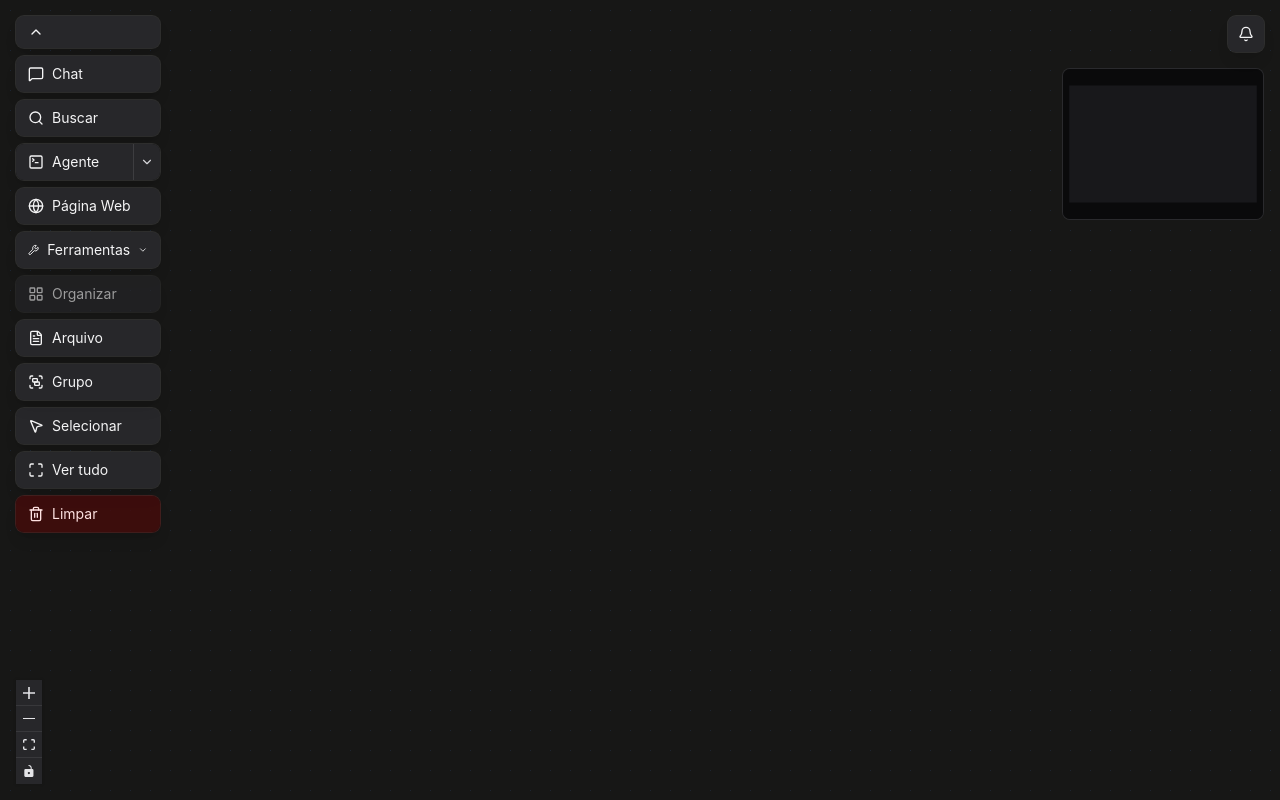
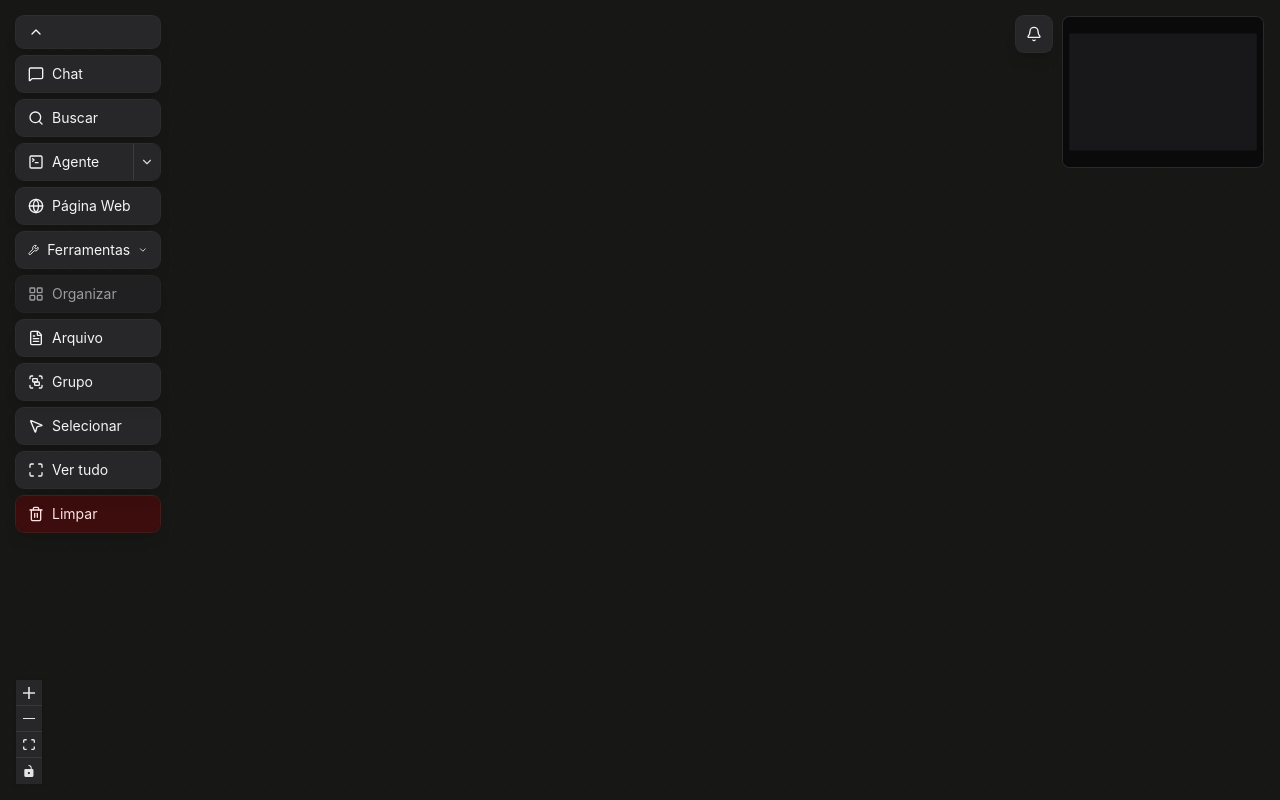
Before and after one commit to Felipe-Alcantara/Felixo-AI-Core, a React (Vite) app in the folder app/: page / in a window 1280 px wide. Built offline with nearby package versions, Linux system fonts and the light colour scheme.

Commit message:
fix: position notifications beside minimap

```diff
--- a/app/src/features/canvas/components/CanvasView.tsx
+++ b/app/src/features/canvas/components/CanvasView.tsx
@@ -250,7 +250,7 @@ function CanvasInner({ onOpenChat }: CanvasViewProps) {
   // Measured live from the bell+panel's actual DOM height (ResizeObserver in
   // NotificationsMenu), not guessed — a fixed offset broke as soon as the
   // notification list grew past whatever number was hardcoded here.
-  const [notificationsTriggerHeight, setNotificationsTriggerHeight] = useState(52)
+  const [, setNotificationsTriggerHeight] = useState(52)
   // Same idea for the bottom-right "Elementos" dock: both it and the
   // notifications panel are independent floating panels that can each grow
   // tall enough to reach the other (dock grows up from the bottom, panel
@@ -1757,10 +1757,12 @@ function CanvasInner({ onOpenChat }: CanvasViewProps) {
             zoomable
             position="top-right"
             className="!mr-4"
-            style={{
-              marginTop: notificationsTriggerHeight + 16,
-              transition: 'margin-top 300ms ease',
-            }}
+              style={{
+                // Notifications open horizontally to the left of the map,
+                // so the minimap does not need to be pushed down anymore.
+                marginTop: 16,
+                transition: 'margin-top 300ms ease',
+              }}
             bgColor="#18181b"
             maskColor="rgba(0, 0, 0, 0.6)"
             nodeColor="#3f3f46"
--- a/app/src/features/canvas/components/NotificationsMenu.tsx
+++ b/app/src/features/canvas/components/NotificationsMenu.tsx
@@ -16,8 +16,12 @@ type NotificationsMenuProps = {
   onHeightChange?: (height: number) => void
 }
 
-/** Bell trigger anchored top-right, above the minimap — the panel opens
- *  below it and pushes the minimap down instead of covering it. */
+/** Bell trigger anchored to the canvas container, above the minimap.
+ *
+ * The panel opens horizontally to the left, keeping the minimap's corner
+ * clear. This must be absolute rather than fixed: the canvas can share the
+ * window with another screen/pane (such as Chat).
+ */
 export function NotificationsMenu({
   open,
   notificationCount,
@@ -69,7 +73,7 @@ export function NotificationsMenu({
   }
 
   return (
-    <div className="fixed right-4 top-4 z-40 inline-block">
+    <div className="absolute right-[228px] top-4 z-40 inline-block">
       <button
         type="button"
         onClick={toggle}
--- a/app/src/features/canvas/components/NotificationsPanel.tsx
+++ b/app/src/features/canvas/components/NotificationsPanel.tsx
@@ -110,7 +110,7 @@ export function NotificationsPanel({
           '--felixo-panel-max-height': `calc(100vh - 5rem - ${reservedBottomSpace}px)`,
         } as CSSProperties
       }
-      className="felixo-anim-sequential-panel absolute right-0 top-12 z-40 w-72 max-w-[calc(100vw-2rem)] overflow-hidden rounded-lg border border-red-500/40 bg-zinc-900 shadow-2xl"
+      className="felixo-anim-sequential-panel absolute right-[calc(100%+0.75rem)] top-0 z-40 w-72 max-w-[calc(100vw-2rem)] overflow-hidden rounded-lg border border-red-500/40 bg-zinc-900 shadow-2xl"
     >
       <header className="flex items-center gap-2 border-b border-white/10 px-3 py-2 text-sm font-medium text-zinc-100">
         <Bell size={15} className="text-red-400" />
```
